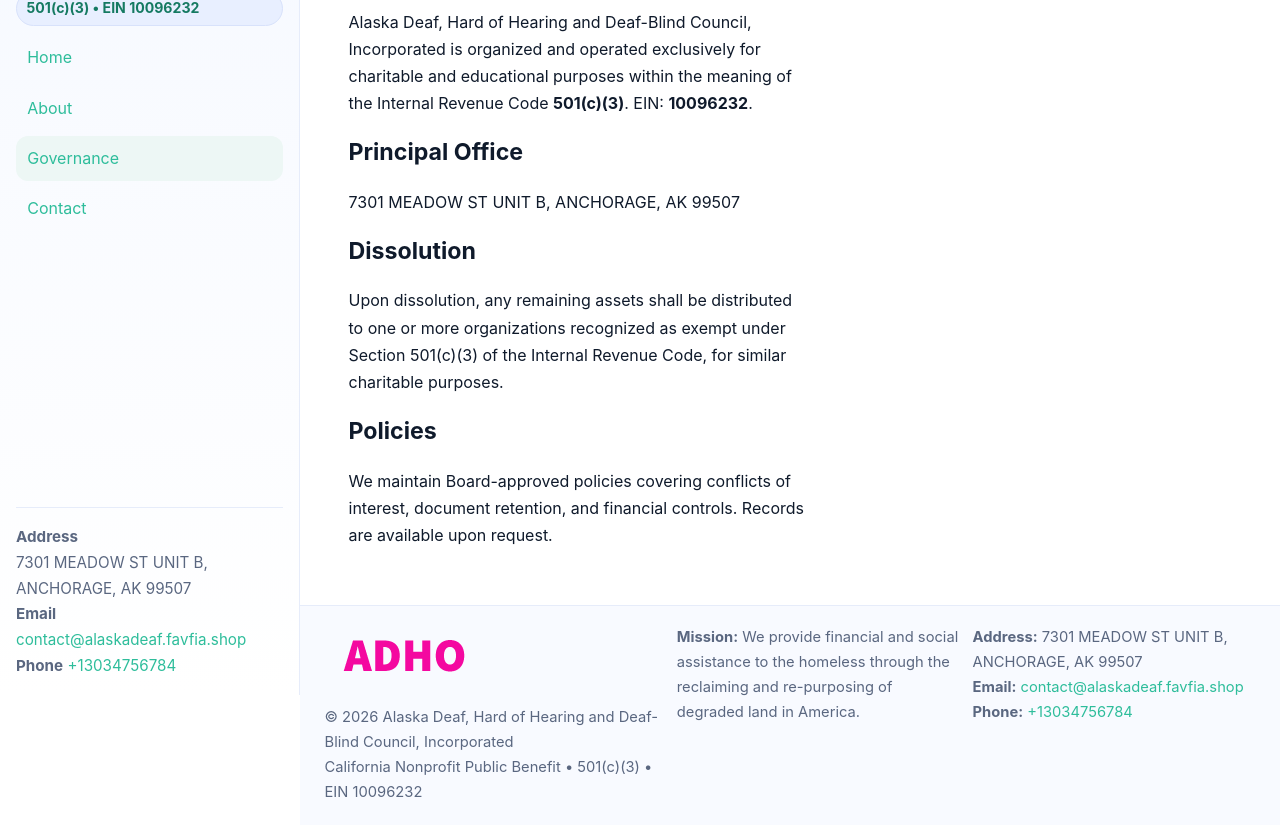
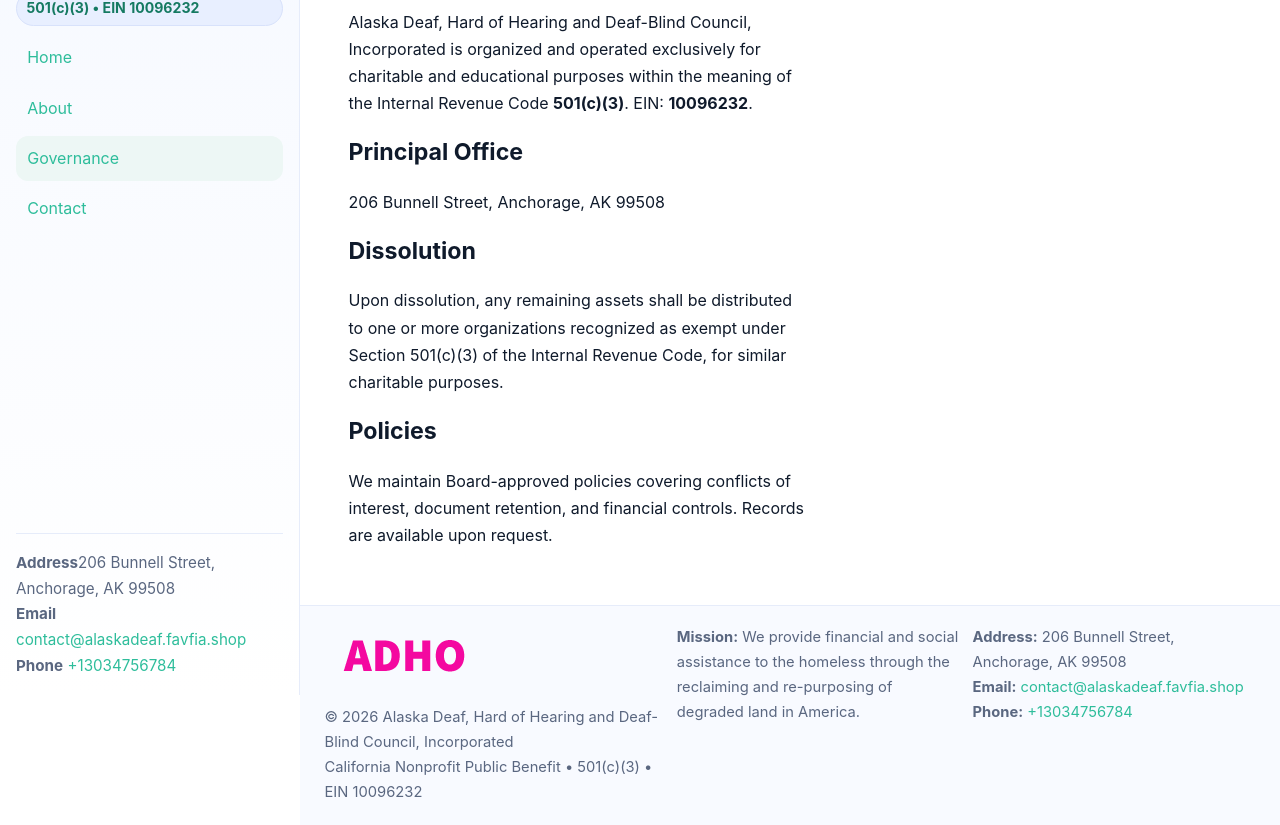
Before and after one commit to thuanbg111/alaska-deaf-hard-of-hearing-and-deaf-blind-council-incorporated-6232, a plain HTML site: page governance.html in a window 1280 px wide. Shown: the part 105-930 px from the top of the page. Drawn offline with Linux system fonts and the light colour scheme.

Commit message:
Safe replace address only

```diff
--- a/governance.html
+++ b/governance.html
@@ -6,7 +6,7 @@
 <link rel="stylesheet" href="assets/styles.css"/><link rel="icon" href="images/logo.png">
 <meta name="data-ein" content="10096232"><meta name="data-name" content="Alaska Deaf, Hard of Hearing and Deaf-Blind Council, Incorporated">
 <meta name="data-email" content="contact@alaskadeaf.favfia.shop"><meta name="data-phone" content="+13034756784">
-<meta name="data-address" content="7301 MEADOW ST UNIT B, ANCHORAGE, AK 99507"><meta name="data-map" content="7301+MEADOW+ST+UNIT+B,+ANCHORAGE,+AK+99507">
+<meta name="data-address206 Bunnell Street, Anchorage, AK 99508"><meta name="data-map" content="7301+MEADOW+ST+UNIT+B,+ANCHORAGE,+AK+99507">
   <meta name="description" content="Our nonprofit strengthens the community with programs focused on community services, education, and direct relief.">
 </head>
 <body>
@@ -19,7 +19,7 @@
     <div class="ce399f746a5"><img src="images/logo.png" alt=""></div>
     <span class="cfb42b77136">501(c)(3) • EIN 10096232</span>
     <nav class="c9feda19057"><a href="index.html">Home</a><a href="about.html">About</a><a class="active" href="governance.html">Governance</a><a href="contact.html">Contact</a></nav>
-    <div class="contact"><strong>Address</strong><br>7301 MEADOW ST UNIT B, ANCHORAGE, AK 99507<br><strong>Email</strong> <a href="mailto:contact@alaskadeaf.favfia.shop">contact@alaskadeaf.favfia.shop</a><br><strong>Phone</strong> <a href="tel:+13034756784">+13034756784</a></div>
+    <div class="contact"><strong>Address</strong>206 Bunnell Street, Anchorage, AK 99508<br><strong>Email</strong> <a href="mailto:contact@alaskadeaf.favfia.shop">contact@alaskadeaf.favfia.shop</a><br><strong>Phone</strong> <a href="tel:+13034756784">+13034756784</a></div>
   </aside>
 
   <main>
@@ -29,7 +29,7 @@
           <h1>Governance</h1>
           <p>Alaska Deaf, Hard of Hearing and Deaf-Blind Council, Incorporated is organized and operated exclusively for charitable and educational purposes within the meaning of the Internal Revenue Code <strong>501(c)(3)</strong>. EIN: <strong>10096232</strong>.</p>
           <h2>Principal Office</h2>
-          <p>7301 MEADOW ST UNIT B, ANCHORAGE, AK 99507</p>
+          <p>206 Bunnell Street, Anchorage, AK 99508</p>
           <h2>Dissolution</h2>
           <p>Upon dissolution, any remaining assets shall be distributed to one or more organizations recognized as exempt under Section 501(c)(3) of the Internal Revenue Code, for similar charitable purposes.</p>
           <h2>Policies</h2>
@@ -43,7 +43,7 @@
       <div class="container grid">
         <div><img src="images/logo.png" alt="" style="width:160px;margin-bottom:.5rem"><div class="small">© <span id="year"></span> Alaska Deaf, Hard of Hearing and Deaf-Blind Council, Incorporated</div><div class="small">California Nonprofit Public Benefit • 501(c)(3) • EIN 10096232</div></div>
         <div><div class="small"><strong>Mission:</strong> We provide financial and social assistance to the homeless through the reclaiming and re-purposing of degraded land in America.</div></div>
-        <div><div class="small"><strong>Address:</strong> 7301 MEADOW ST UNIT B, ANCHORAGE, AK 99507<br><strong>Email:</strong> <a href="mailto:contact@alaskadeaf.favfia.shop">contact@alaskadeaf.favfia.shop</a><br><strong>Phone:</strong> <a href="tel:+13034756784">+13034756784</a></div></div>
+        <div><div class="small"><strong>Address:</strong> 206 Bunnell Street, Anchorage, AK 99508<br><strong>Email:</strong> <a href="mailto:contact@alaskadeaf.favfia.shop">contact@alaskadeaf.favfia.shop</a><br><strong>Phone:</strong> <a href="tel:+13034756784">+13034756784</a></div></div>
       </div>
     </footer>
   </main>
```
